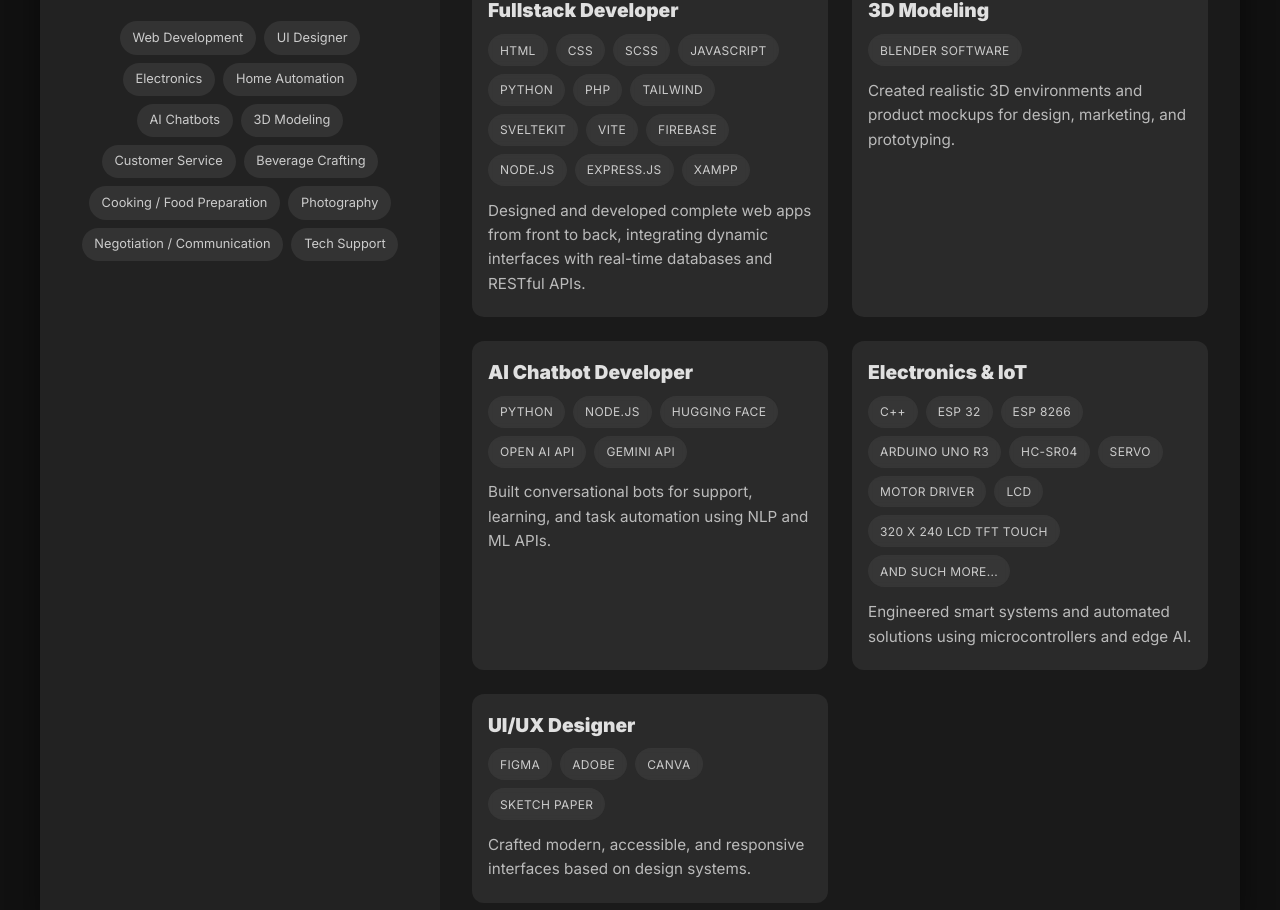
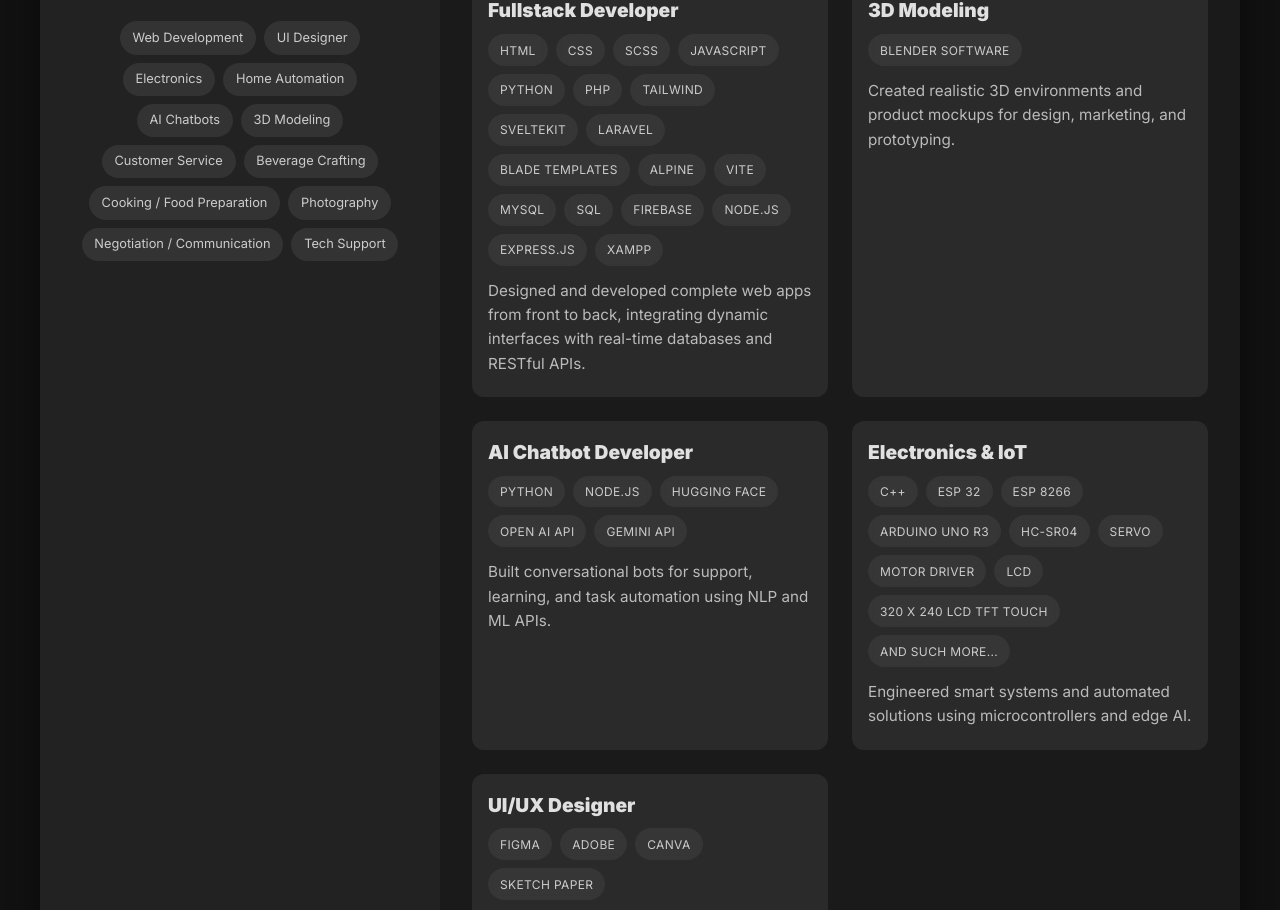
Before and after one commit to system-intelligence/jeromeedica, a plain HTML site: page index.html in a window 1280 px wide. Shown: the part 1718-2628 px from the top of the page. Drawn offline with Linux system fonts and the light colour scheme.

Commit message:
updated version

```diff
--- a/index.html
+++ b/index.html
@@ -117,7 +117,12 @@
               <span class="tech-tag">PHP</span>
               <span class="tech-tag">Tailwind</span>
               <span class="tech-tag">SvelteKit</span>
+              <span class="tech-tag">Laravel</span>
+              <span class="tech-tag">Blade Templates</span>
+              <span class="tech-tag">Alpine</span>
               <span class="tech-tag">Vite</span>
+              <span class="tech-tag">MySQL</span>
+              <span class="tech-tag">SQL</span>
               <span class="tech-tag">Firebase</span>
               <span class="tech-tag">Node.js</span>
               <span class="tech-tag">Express.js</span>
```
